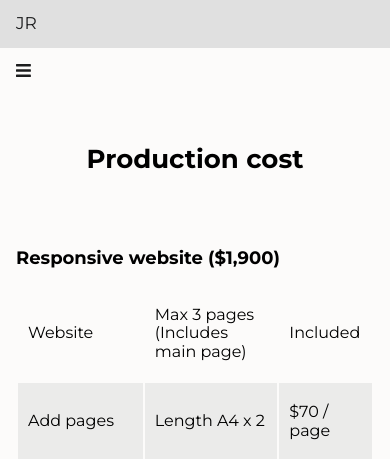
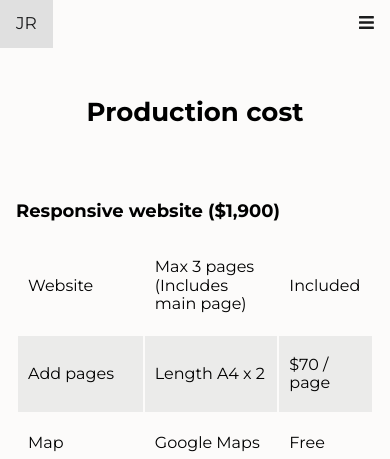
Before and after one commit to jinredhub/freelanceWebDesign, a PHP site: page /price.html in a window 390 px wide. Shown: the top 459 px of the page. Run offline with PHP 8.4, Linux system fonts and the light colour scheme; some libraries are stand-ins or nearby versions.

Commit message:
fixed nav

```diff
--- a/css/style.css
+++ b/css/style.css
@@ -703,6 +703,9 @@ body{
     .show-tablet{
         display: block !important;
     }
+    .show-tablet-flex{
+        display: flex !important;
+    }
 }
 /*before gets to smartphones*/
 @media (max-width: 590px){
@@ -712,5 +715,8 @@ body{
     .show-mobile{
         display: block !important;
     }
+    .show-mobile-flex{
+        display: flex !important;
+    }
 }
   /*end media query------------------------------------*/
--- a/header.html
+++ b/header.html
@@ -58,7 +58,7 @@
 </div>
 
 <!-- mobile nav menu -->
-<div class='nav mobileNavContainer disp-flex justify-content--space-between align-items--center show-tablet'>
+<div class='nav mobileNavContainer disp-flex justify-content--space-between align-items--center show-tablet-flex'>
     <a href="./index.html">JR</a>
     <div class="myLinks">
         <a href="./index.html">トップ</a>
--- a/header_en.html
+++ b/header_en.html
@@ -58,7 +58,7 @@
 </div>
 
 <!-- mobile nav menu -->
-<div hidden class='nav mobileNavContainer disp-flex justify-content--space-between align-items--center show-tablet'>
+<div hidden class='nav mobileNavContainer disp-flex justify-content--space-between align-items--center show-tablet-flex'>
     <a href="./index_en.html">JR</a>
     <div class="myLinks">
         <a href="./index_en.html">Home</a>
```
